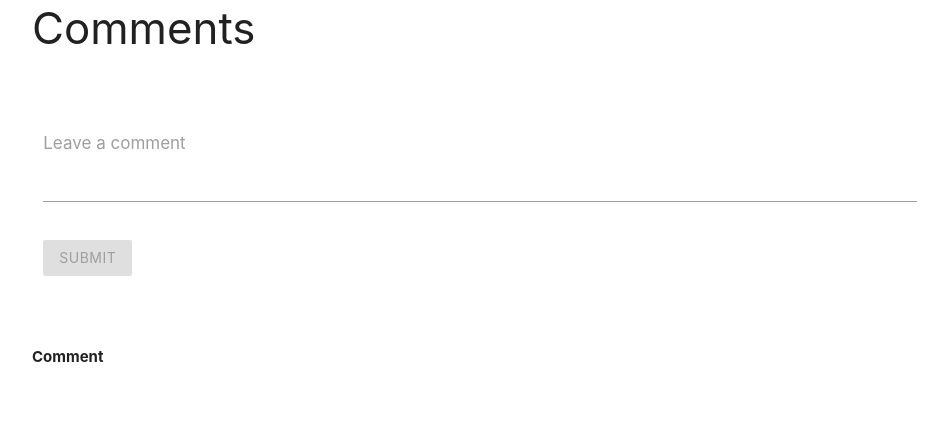
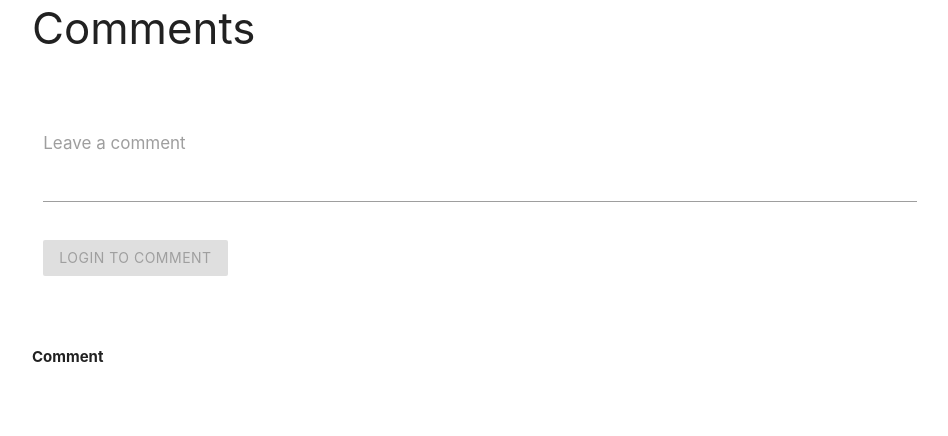
Before and after one commit to hasmitapatel18/movies_database, a Django app: template movies/film_info/templates/film_info/reviewpage.html in a window 1280 px wide. Shown: the part 499-935 px from the top of the page, without its empty margins (160-1108 px from the left). Run offline with Django 3.2, Linux system fonts and the light colour scheme; the template is opened without the code that fills it: values that come from a table or form of the project are taken from there, others are empty.

```diff
--- a/movies/film_info/templates/film_info/reviewpage.html
+++ b/movies/film_info/templates/film_info/reviewpage.html
@@ -27,7 +27,8 @@
             {% if request.user.is_authenticated %}
               <button class="btn" type="submit">Submit</button>
             {% else %}
-              <button class="btn" type="submit" disabled>Submit</button>
+              <button class="btn" type="submit" disabled>Login to comment</button>
+
             {% endif %}
             </div>
           </div>
```
